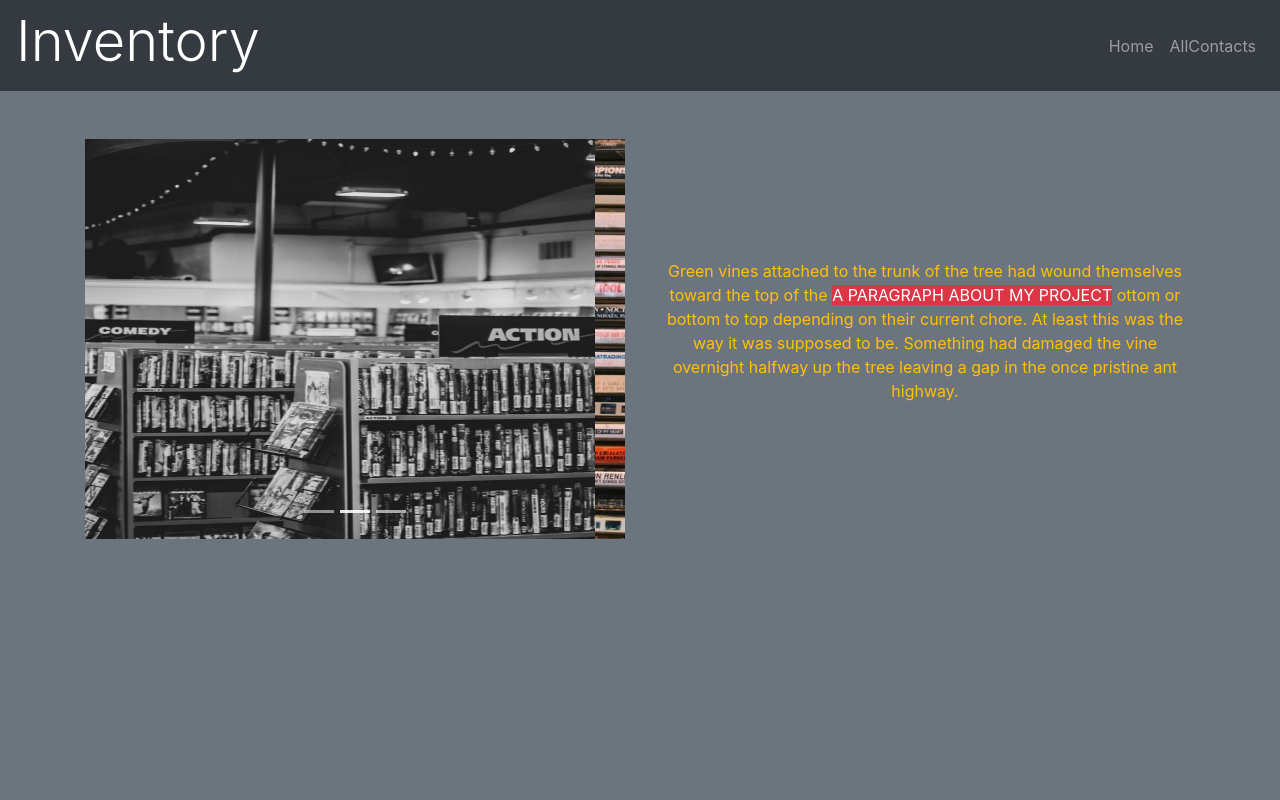
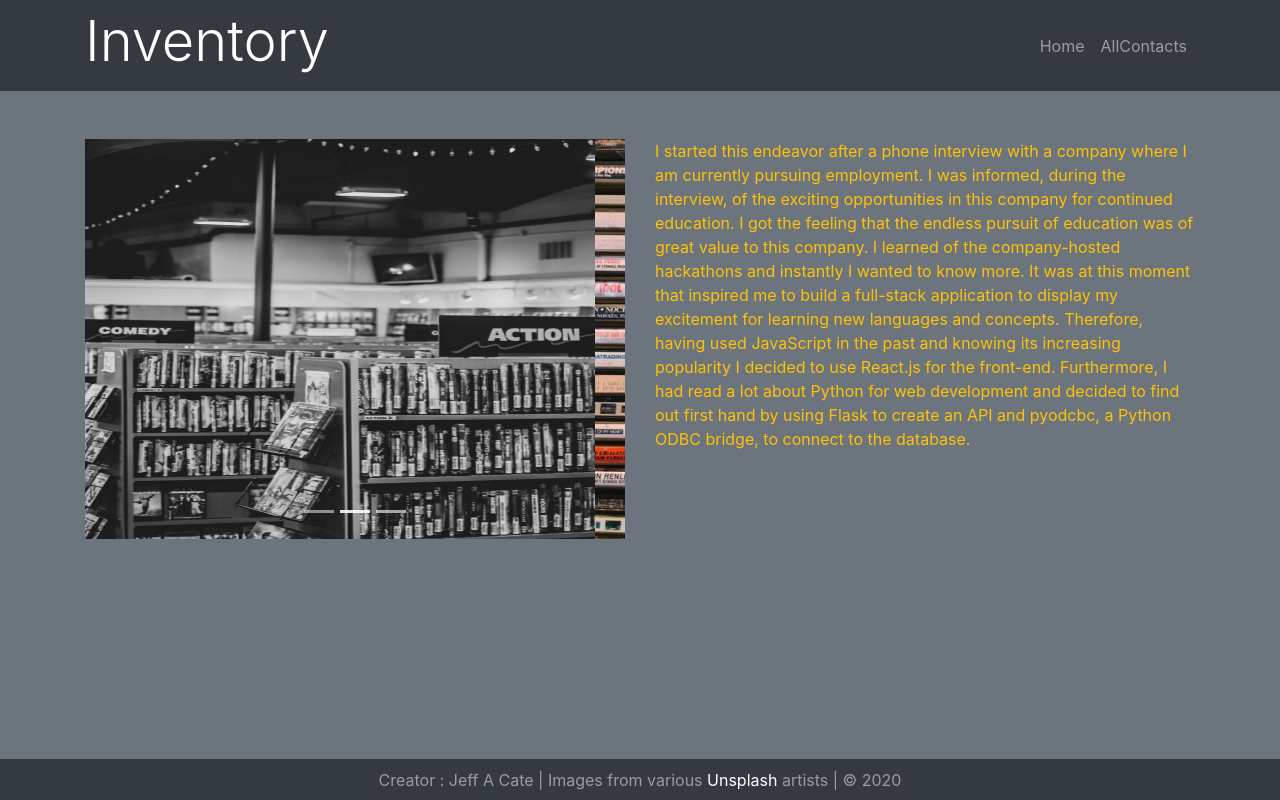
Before and after one commit to JeffACate/Inventory_Project, a React (Create React App) app in the folder src/client/app/: page / in a window 1280 px wide. Built offline with nearby package versions, Linux system fonts and the light colour scheme.

Commit message:
Footer and description added.

```diff
--- a/src/client/app/src/components/Home.js
+++ b/src/client/app/src/components/Home.js
@@ -3,10 +3,13 @@ import React from 'react';
 export default function Home() {
     return (
         <>
+            {/* row */}
             <div className="row pt-2 justify-content-center" hidden>
                 <h1>Inventory App</h1>
             </div>
+            {/* row */}
             <div className="row">
+                {/* column */}
                 <div id="carouselExampleSlidesOnly" className=" col-sm-6  carousel slide w-50 h-75" data-ride="carousel">
                     <ol className="carousel-indicators">
                         <li data-target="#carouselExampleIndicators" data-slide-to="0" ></li>
@@ -25,10 +28,23 @@ export default function Home() {
                         </div>
                     </div>
                 </div>
-            <div className="col-sm-6 text-center align-content-center ">
-                <p>Green vines attached to the trunk of the tree had wound themselves toward the top of the <span className=" bg-danger text-white">A PARAGRAPH ABOUT MY PROJECT</span> ottom or bottom to top depending on their current chore. At least this was the way it was supposed to be. Something had damaged the vine overnight halfway up the tree leaving a gap in the once pristine ant highway.</p>
+                {/* column */}
+                <div className="col-sm-6">
+                    <p>
+                        I started this endeavor after a phone interview with a company where
+                        I am currently pursuing employment. I was informed, during the interview,
+                        of the exciting opportunities in this company for continued education.
+                        I got the feeling that the endless pursuit of education was of great value to this
+                        company. I learned of the company-hosted hackathons and instantly I wanted
+                        to know more. It was at this moment that inspired me to build a full-stack
+                        application to display my excitement for learning new languages and concepts.
+                        Therefore, having used JavaScript in the past and knowing its increasing popularity
+                        I decided to use React.js for the front-end. Furthermore, I had read a lot
+                        about Python for web development and decided to find out first hand by using
+                        Flask to create an API and pyodcbc, a Python ODBC bridge, to connect to the
+                        database.
+                    </p>
                 </div>
-
             </div>
         </>
     );
--- a/src/client/app/src/components/NavBar.js
+++ b/src/client/app/src/components/NavBar.js
@@ -10,6 +10,7 @@ export default function NavBar() {
       <>
       <BrowserRouter>
           <nav className="navbar navbar-expand-lg  mb-5 navbar-dark bg-dark">
+            <div className="container">
             <h2 className="nav-brand display-4 text-white">Inventory</h2>
             <button className="navbar-toggler" type="button" data-toggle="collapse" data-target="#navbarSupportedContent" aria-controls="navbarSupportedContent" aria-expanded="false" aria-label="Toggle navigation">
               <span className="navbar-toggler-icon"></span>
@@ -42,6 +43,7 @@ export default function NavBar() {
                 <button className="btn btn-outline-success my-2 my-sm-0" type="submit">Search</button>
               </form> */}
             </div>
+            </div>
           </nav>
           <main className="container">
               <Route path="/" component={Home} exact />
@@ -50,6 +52,13 @@ export default function NavBar() {
               <Route path="/Contact" component={Contact} /> */}
           </main>
         </BrowserRouter>
+        <footer className="footer border-top border-dark bg-dark fixed-bottom p-2 text-white-50">
+          <div className="container">
+            <div className="row justify-content-center">
+              <span>Creator : Jeff A Cate | Images from various <a className="text-white " href="www.unsplash.com">Unsplash</a> artists | &copy; 2020</span>
+            </div>
+          </div>
+        </footer>
         </>
     );
 }
```
Lines whose indentation alone changed are shown as unchanged.
